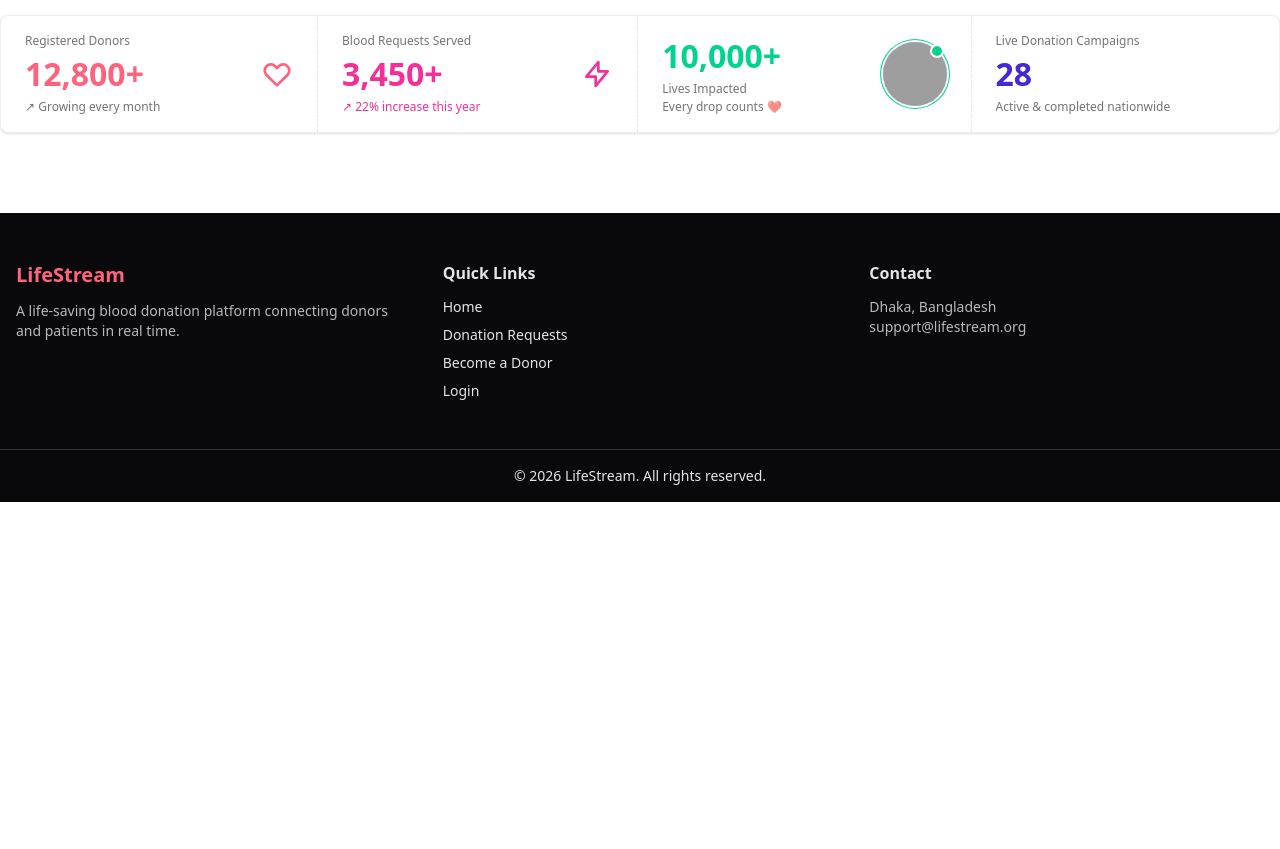
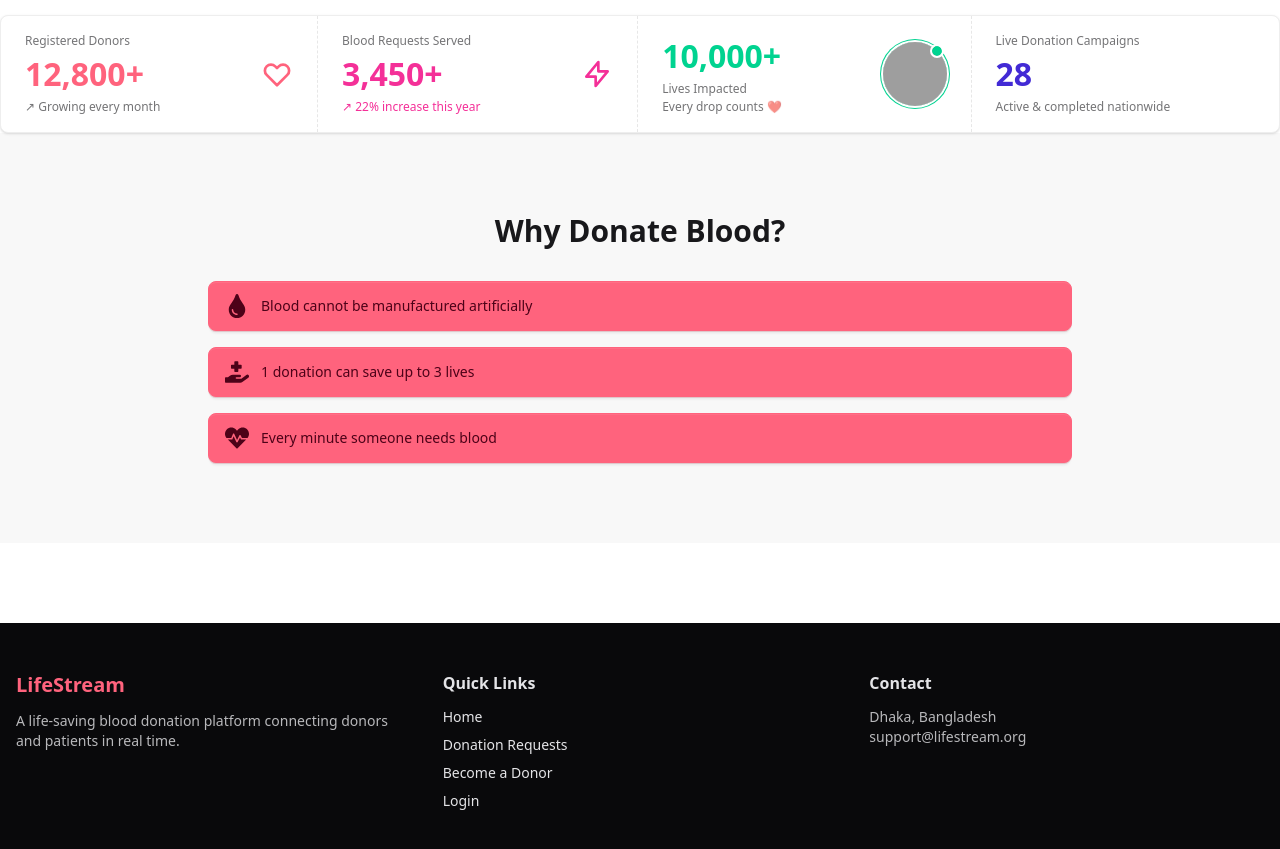
Before and after one commit to Taoshif1/PH-A11.2-Client, a React (Vite) app: page / in a window 1280 px wide. Shown: the part 1260-2109 px from the top of the page. Before the commit the page ends 1762 px from the top, so only its background shows below. Built offline with nearby package versions, Linux system fonts and the light colour scheme; grey boxes are pictures that could not be loaded.

Commit message:
WhyDonate sec added

```diff
--- a/src/components/Home.jsx
+++ b/src/components/Home.jsx
@@ -1,6 +1,7 @@
 import Hero from "./Hero";
 import HowItWorks from "./HowItWorks";
 import Stats from "./Stats";
+import WhyDonate from "./WhyDonate";
 
 const Home = () => {
   return (
@@ -8,6 +9,7 @@ const Home = () => {
       <Hero></Hero>
       <HowItWorks></HowItWorks>
       <Stats></Stats>
+      <WhyDonate></WhyDonate>
     </>
   );
 };
--- /dev/null
+++ b/src/components/WhyDonate.jsx
@@ -0,0 +1,40 @@
+import { FaTint, FaHandHoldingMedical, FaHeartbeat } from "react-icons/fa";
+
+const points = [
+  {
+    icon: <FaTint />,
+    text: "Blood cannot be manufactured artificially",
+  },
+  {
+    icon: <FaHandHoldingMedical />,
+    text: "1 donation can save up to 3 lives",
+  },
+  {
+    icon: <FaHeartbeat />,
+    text: "Every minute someone needs blood",
+  },
+];
+
+const WhyDonate = () => {
+  return (
+    <section className="py-20 bg-base-200">
+      <div className="container mx-auto px-4 max-w-4xl text-center">
+        <h2 className="text-3xl font-bold mb-8">Why Donate Blood?</h2>
+
+        <div className="space-y-4 text-lg">
+          {points.map((point, i) => (
+            <div
+              key={i}
+              className="alert alert-error bg-opacity-10 flex items-center gap-3 text-left"
+            >
+              <span className="text-2xl">{point.icon}</span>
+              <span>{point.text}</span>
+            </div>
+          ))}
+        </div>
+      </div>
+    </section>
+  );
+};
+
+export default WhyDonate;
```
